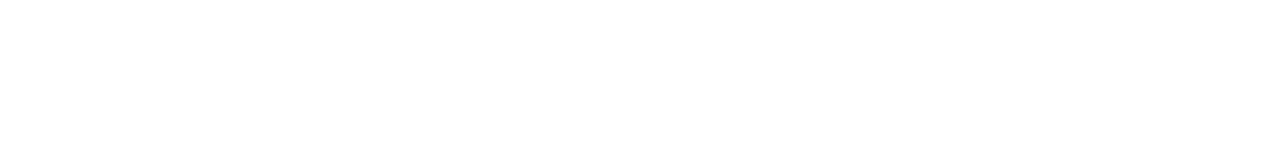
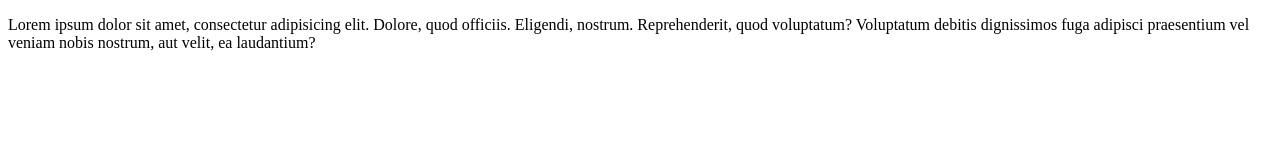
Before and after one commit to Wpcarr/DigitalNatives, a plain HTML site: page index.html in a window 1280 px wide. Drawn offline with Linux system fonts and the light colour scheme; files that its build step writes are made by us from their sources.

Commit message:
push pull test commit

```diff
--- a/index.html
+++ b/index.html
@@ -8,5 +8,6 @@
   </head>
   <body>
     <script src="assets/js/script.js"></script>
+    <p>Lorem ipsum dolor sit amet, consectetur adipisicing elit. Dolore, quod officiis. Eligendi, nostrum. Reprehenderit, quod voluptatum? Voluptatum debitis dignissimos fuga adipisci praesentium vel veniam nobis nostrum, aut velit, ea laudantium?</p>
   </body>
 </html>
```
